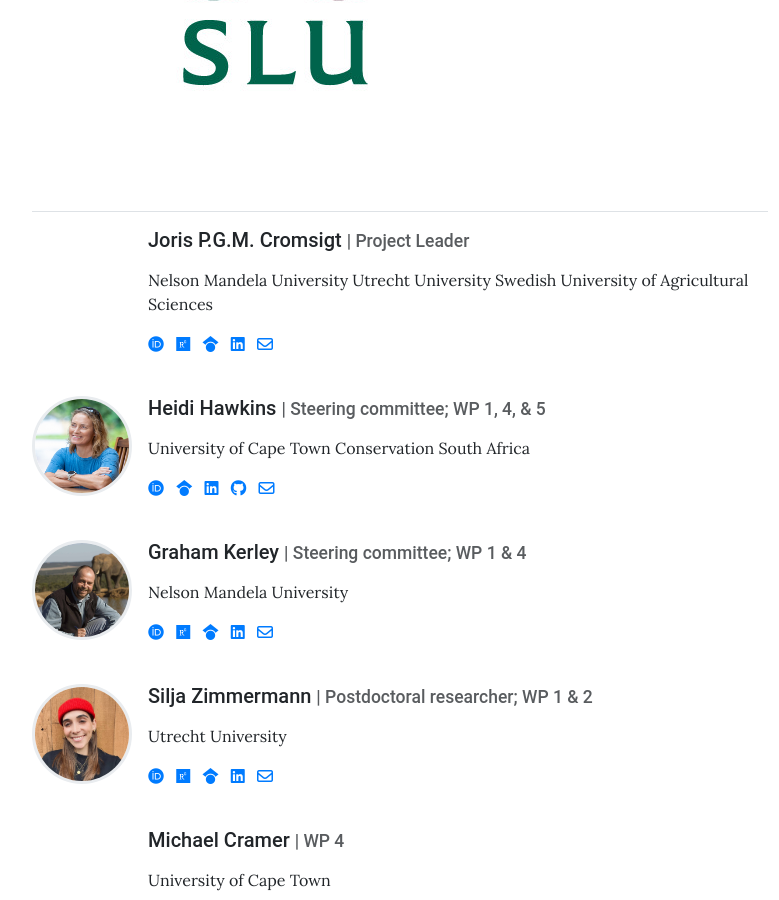
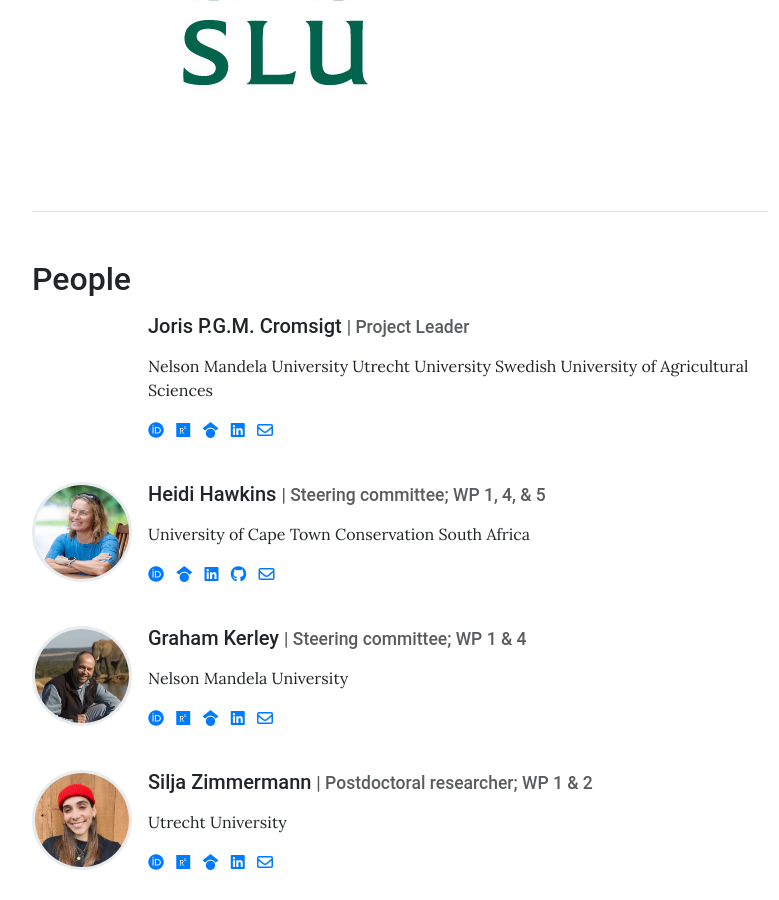
Before and after one commit to living-grasslands/website, a Jekyll site: the page built from pages/team.md, in a window 1280 px wide and 900 px high, scrolled down 712 px. Shown: the whole window, without its empty margins (240-1019 px from the left). Built offline with Jekyll 4.4.1, drawn with Linux system fonts in a browser that asks for light colours.

Commit message:
Added People subtitle to team.md.

```diff
--- a/pages/team.md
+++ b/pages/team.md
@@ -10,3 +10,6 @@ permalink: /team/
 &nbsp; | Organization | Country
 --- | --- | ---
 ![logo](/assets/images/logos/slu_logo_webb.png) | [Department of Wildlife, Fish and Environmental Studies](https://www.slu.se/en/about-slu/organisation/departments/department-of-wildlife-fish-and-environmental-studies/research/), Swedish University of Agricultural Sciences (SLU) | Sweden
+
+
+## People
```
